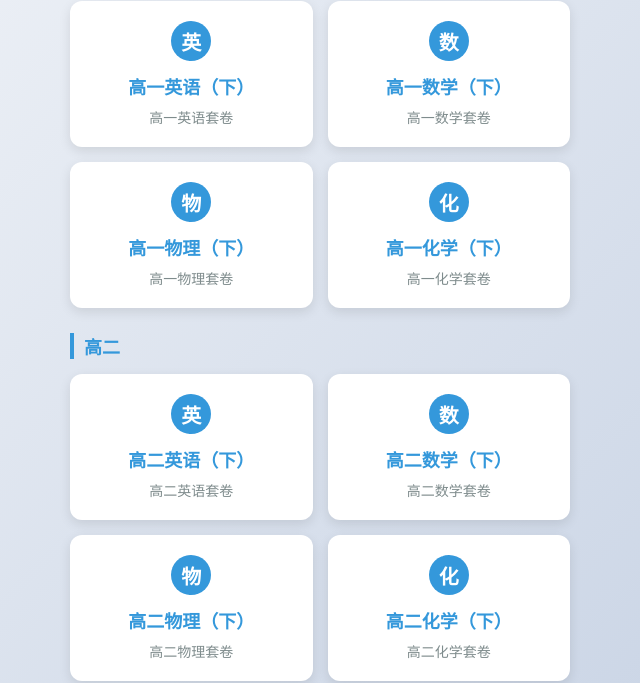
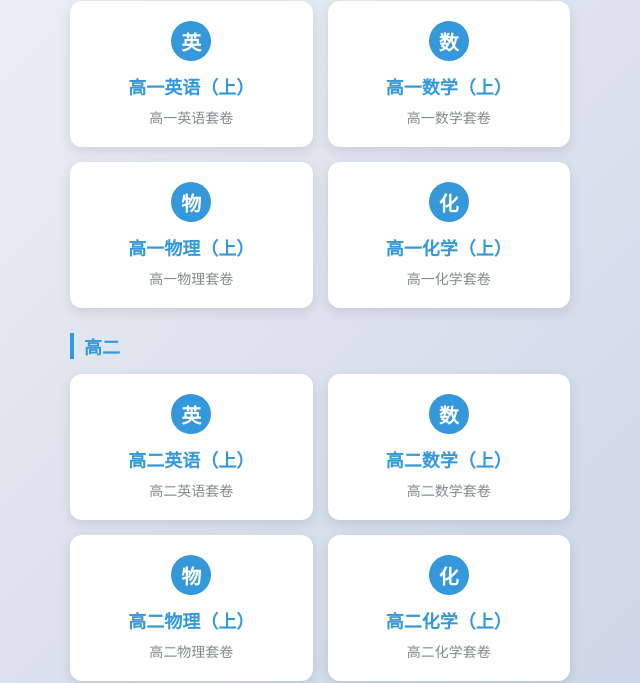
Before and after one commit to ddtttd/ddtttd.github.io, a plain HTML site: page index.html in a window 1280 px wide. Shown: the part 173-856 px from the top of the page, 320-960 px from the left. Drawn offline with Linux system fonts and the light colour scheme.

Commit message:
Update index.html

```diff
--- a/index.html
+++ b/index.html
@@ -145,25 +145,25 @@
         <div class="container">
             <a href="https://m.souke.xdf.cn/item/-22-GBQ26368.html" class="subject-card">
                 <div class="subject-icon">英</div>
-                <h2>高一英语（下）</h2>
+                <h2>高一英语（上）</h2>
                 <p>高一英语套卷</p>
             </a>
 
             <a href="https://m.souke.xdf.cn/item/-22-GBQ26368.html" class="subject-card">
                 <div class="subject-icon">数</div>
-                <h2>高一数学（下）</h2>
+                <h2>高一数学（上）</h2>
                 <p>高一数学套卷</p>
             </a>
 
             <a href="https://m.souke.xdf.cn/item/-22-GBQ26368.html" class="subject-card">
                 <div class="subject-icon">物</div>
-                <h2>高一物理（下）</h2>
+                <h2>高一物理（上）</h2>
                 <p>高一物理套卷</p>
             </a>
 
             <a href="https://m.souke.xdf.cn/item/-22-GBQ26368.html" class="subject-card">
                 <div class="subject-icon">化</div>
-                <h2>高一化学（下）</h2>
+                <h2>高一化学（上）</h2>
                 <p>高一化学套卷</p>
             </a>
         </div>
@@ -175,25 +175,25 @@
         <div class="container">
             <a href="https://m.souke.xdf.cn/item/-22-GBQ26368.html" class="subject-card">
                 <div class="subject-icon">英</div>
-                <h2>高二英语（下）</h2>
+                <h2>高二英语（上）</h2>
                 <p>高二英语套卷</p>
             </a>
 
             <a href="https://m.souke.xdf.cn/item/-22-GBQ26368.html" class="subject-card">
                 <div class="subject-icon">数</div>
-                <h2>高二数学（下）</h2>
+                <h2>高二数学（上）</h2>
                 <p>高二数学套卷</p>
             </a>
 
             <a href="https://m.souke.xdf.cn/item/-22-GBQ26368.html" class="subject-card">
                 <div class="subject-icon">物</div>
-                <h2>高二物理（下）</h2>
+                <h2>高二物理（上）</h2>
                 <p>高二物理套卷</p>
             </a>
 
             <a href="https://m.souke.xdf.cn/item/-22-GBQ26368.html" class="subject-card">
                 <div class="subject-icon">化</div>
-                <h2>高二化学（下）</h2>
+                <h2>高二化学（上）</h2>
                 <p>高二化学套卷</p>
             </a>
         </div>
```
